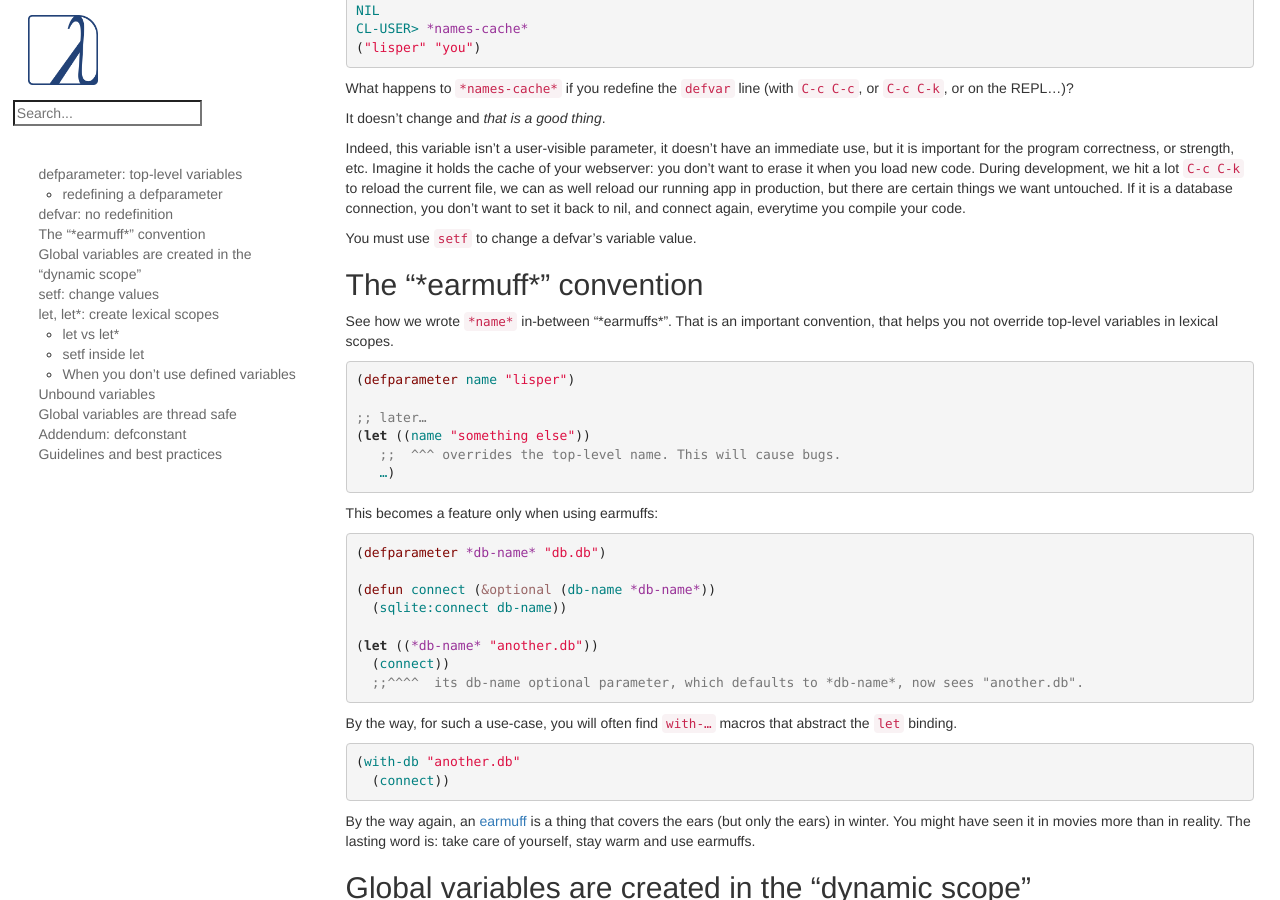
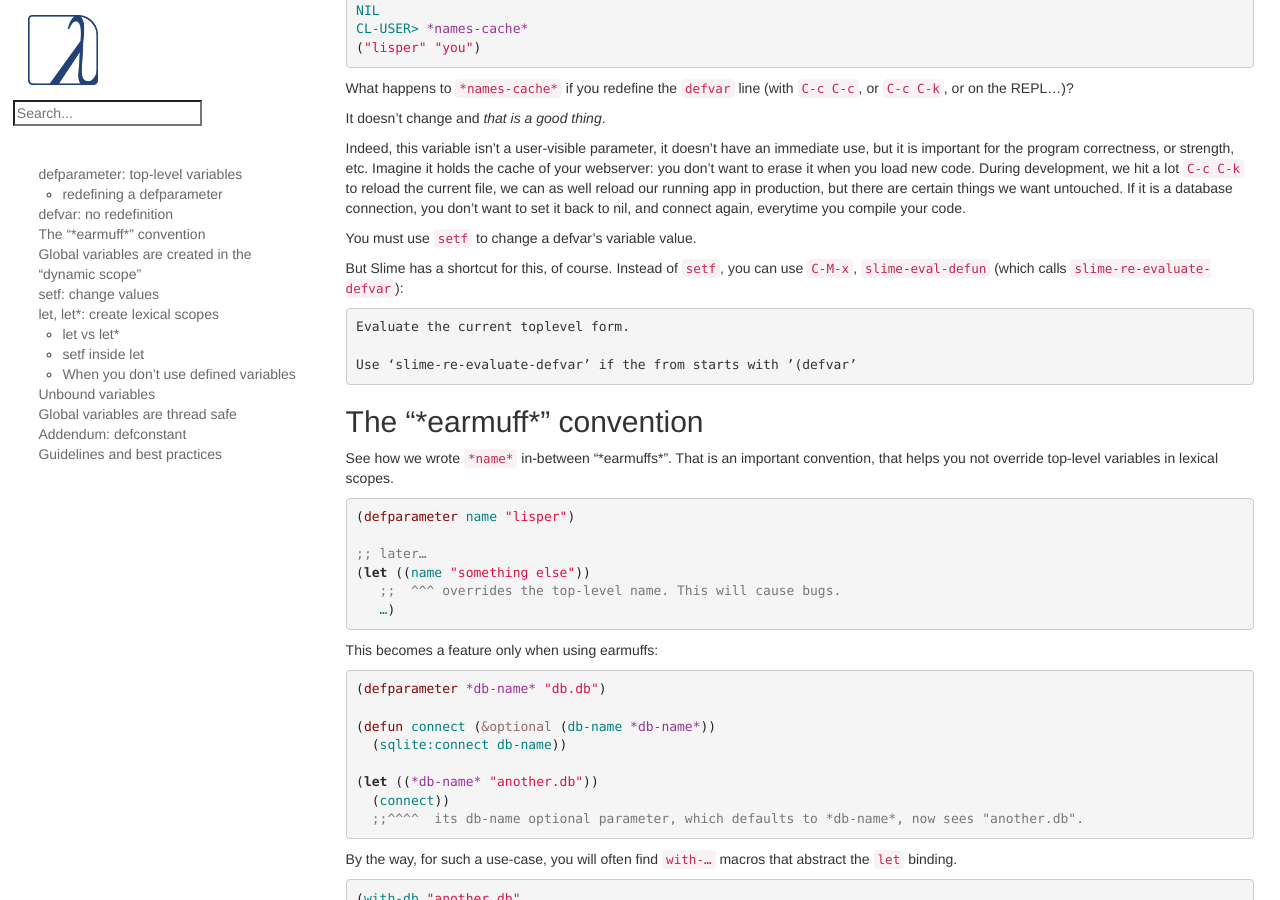
Before and after one commit to LispCookbook/cl-cookbook, a Jekyll site: the page built from variables.md, in a window 1280 px wide and 900 px high, scrolled down 1804 px. Built offline with Jekyll 4.4.1, drawn with Linux system fonts in a browser that asks for light colours.

Commit message:
re-evaluate-defvar C M x

````diff
--- a/variables.md
+++ b/variables.md
@@ -138,6 +138,16 @@ untouched. If it is a database connection, you don't want to set it
 back to nil, and connect again, everytime you compile your code.
 
 You must use `setf` to change a defvar's variable value.
+
+But Slime has a shortcut for this, of course. Instead of `setf`, you
+can use `C-M-x`, `slime-eval-defun` (which calls
+`slime-re-evaluate-defvar`):
+
+```
+Evaluate the current toplevel form.
+
+Use ‘slime-re-evaluate-defvar’ if the from starts with ’(defvar’
+```
 
 
 ## The "\*earmuff\*" convention
````
